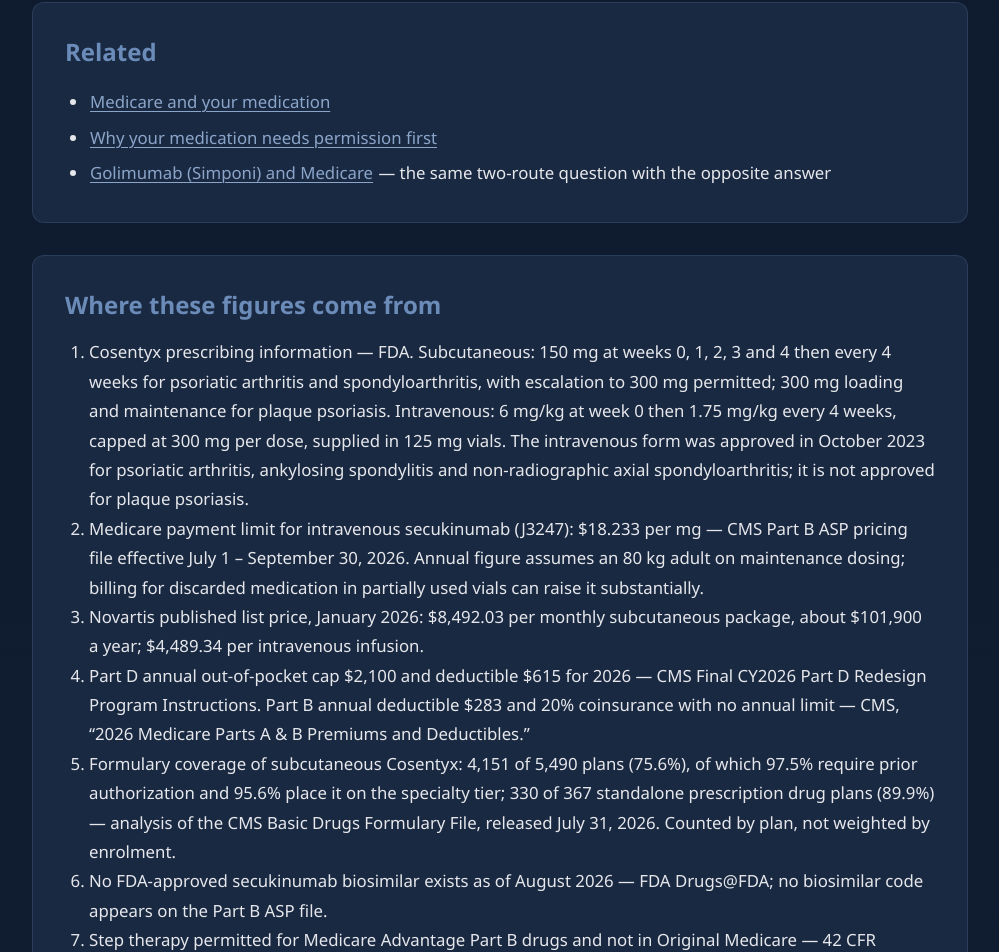
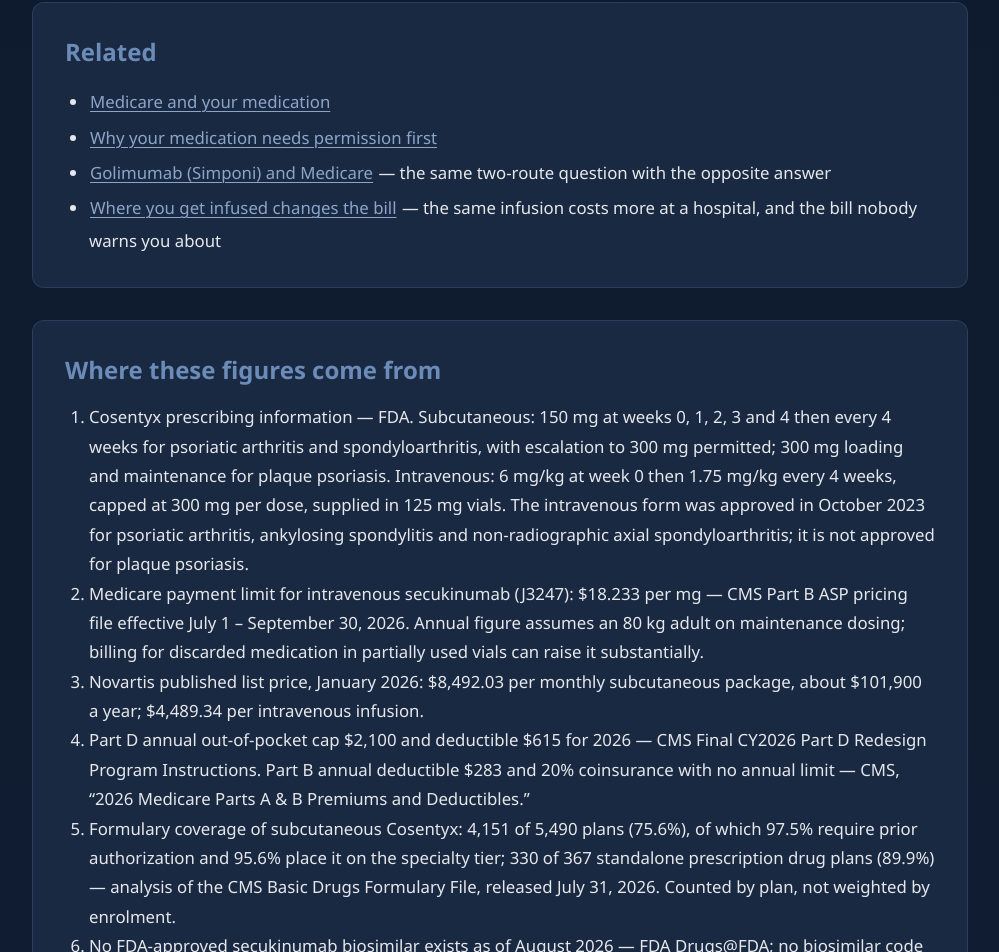
Before and after one commit to rheumify/rheumify-website, a Next.js app: page /patients/insurance/secukinumab in a window 1280 px wide. Shown: the part 3922-4874 px from the top of the page, without its empty margins (140-1139 px from the left). Built offline with nearby package versions, Linux system fonts and the light colour scheme.

Commit message:
Link the drug guides to the site-of-care guide

```diff
--- a/app/patients/insurance/secukinumab/page.js
+++ b/app/patients/insurance/secukinumab/page.js
@@ -298,6 +298,12 @@ export default function SecukinumabPage() {
             <a href="/patients/insurance/golimumab">Golimumab (Simponi) and Medicare</a> — the same
             two-route question with the opposite answer
           </li>
+          <li>
+            <a href="/patients/insurance/where-you-get-infused">
+              Where you get infused changes the bill
+            </a>{' '}
+            &mdash; the same infusion costs more at a hospital, and the bill nobody warns you about
+          </li>
         </ul>
       </div>
 
```
